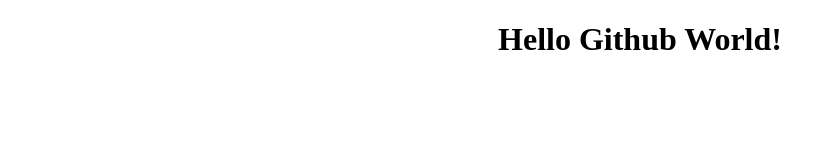
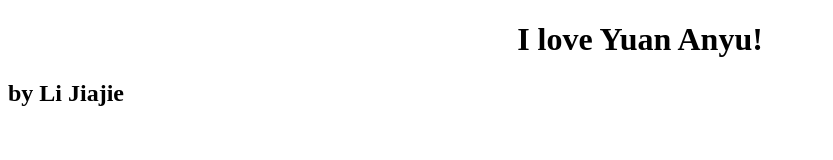
Before and after one commit to JayJudge/JayJudge.github.io, a plain HTML site: page index.html in a window 1280 px wide. Shown: the whole page, without its empty margins (0-833 px from the left). Drawn offline with Linux system fonts and the light colour scheme.

Commit message:
Update index.html

```diff
--- a/index.html
+++ b/index.html
@@ -6,7 +6,17 @@
 </head>
 <body>
 <h1 align = "center">
-  Hello Github World!
+  I love Yuan Anyu!
 </h1>
+  <h2 align = 'left'>
+    by Li Jiajie
+  </h2>
+<table>
+
+
+
+
+
+</table>
 </body>
 </html>
```
